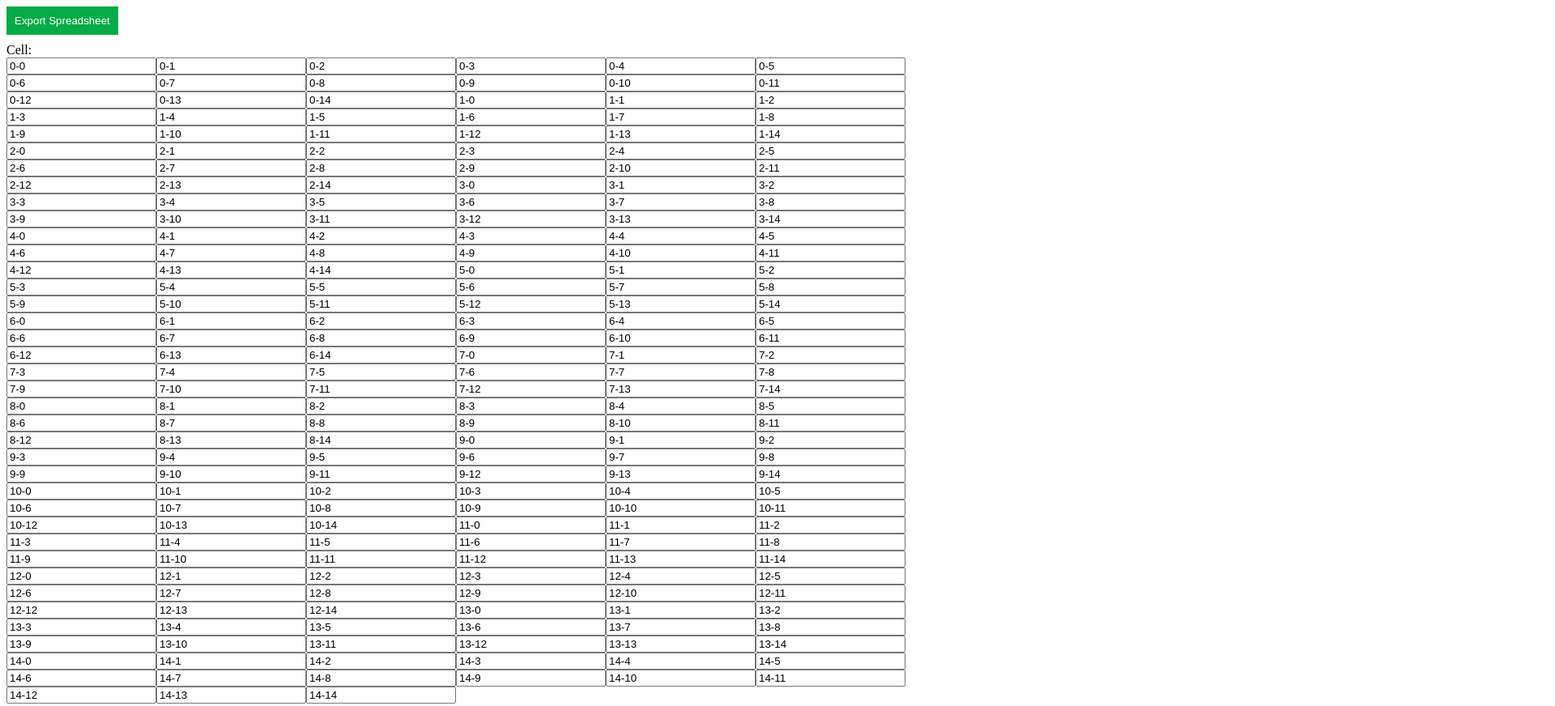
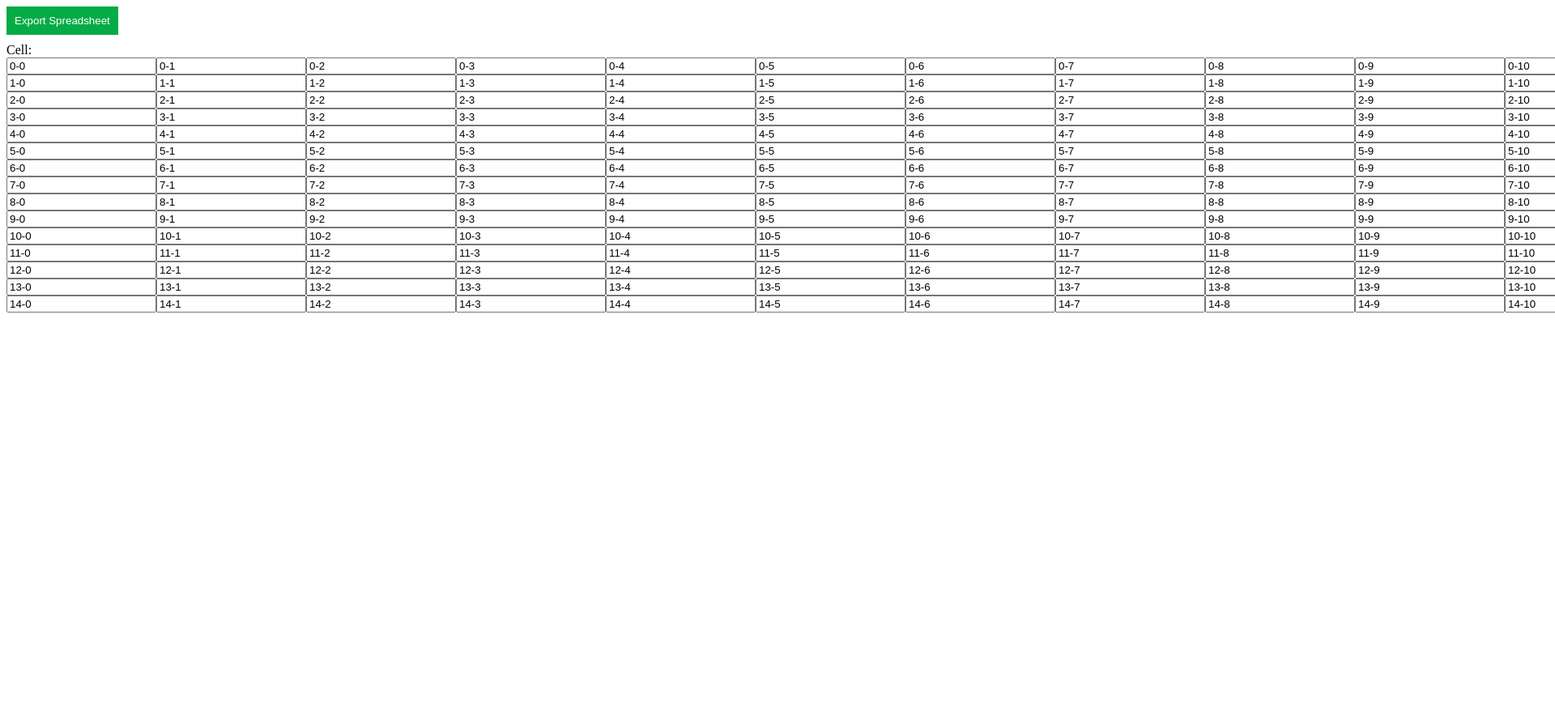
Before and after one commit to prozen99/spread_sheet, a plain HTML site: page index.html in a window 1280 px wide. Shown: the top 872 px of the page at 81% size, 1920 px wide, since content can reach past the window. After the commit the page ends 800 px from the top, so only its background shows below. Drawn offline with Linux system fonts and the light colour scheme.

Commit message:
일단은 value 값을 하드코딩으로 렌더링 하는 부분까지 만들기

```diff
--- a/script.js
+++ b/script.js
@@ -48,7 +48,7 @@ function createcell(goodcell) //각각의 셀에다가 input 태그를 이용해
     const cellEl=document.createElement("input");// createElement는 만들고 싶은 요소의
     // Tag 이름을 붙여줘야한다.
     cellEl.ClassName="goodcell";
-    cellEl.id="goodcell_"+goodcell.row+goodcell.column; // 클래스의 이름을 이용해서 붙임id
+    cellEl.id="goodcell_"+goodcell.row+" "+goodcell.column; // 클래스의 이름을 이용해서 붙임id
     cellEl.value=goodcell.data;
     cellEl.disabled=goodcell.disabled; // Cell 클래스의 각각 요소의 값을
     // dynamic 하게 만들어주기 위함.
@@ -60,12 +60,18 @@ function drawSheet()// 실제로 createSell 이후 cell을 화면에 보일수
 //해주는 부분임.
 {
     for(let i=0;i<spreadsheet.length;i++)
-    {
+    {   const rowContainerEl=document.createElement("div"); // 지금 난잡하게 열거 되어있는
+    // cell 아이템을 정리하기 위해서 0-0 0=1 0=2 0=3 등등 이런 요소를 하나의 div로 나누어 줄거임
+        rowContainerEl.className="cell-row"; // class 이름 지정 해주기
+        // 요소를 이제 추가해야하니까
         for(let j=0;j<spreadsheet[i].length;j++) // 지금 i가 행이고 , j가 열임.
         {
             const cell=spreadsheet[i][j] // 0 1 02 03 04 05 06 이런식으로 증가 하면
-            spreadSheetContainer.append(createcell(cell));
             //querySelector에 등록된 "#spreadsheet-container" 인거임.
+            rowContainerEl.append(createcell(cell));// rowContainer라는 요소에다가 append 해주기
+
         }
+        spreadSheetContainer.append(rowContainerEl);// 0-0 0-1 0-2가 다돌고
+        // 행의 번호가 바뀌게 되면 그때 새롭게 추가해주면 된다 containerEl 요소를.
     }
 }
--- a/style.css
+++ b/style.css
@@ -7,3 +7,16 @@
     margin-bottom: 10px;
     cursor:pointer;
 }
+
+
+.cell-row{
+    display:flex;
+
+}
+.cell{
+    width:80px;
+    border:1px solid lightgray;
+    height:40px;
+    outline:none;
+    box-sizing:border-box;
+}
```
